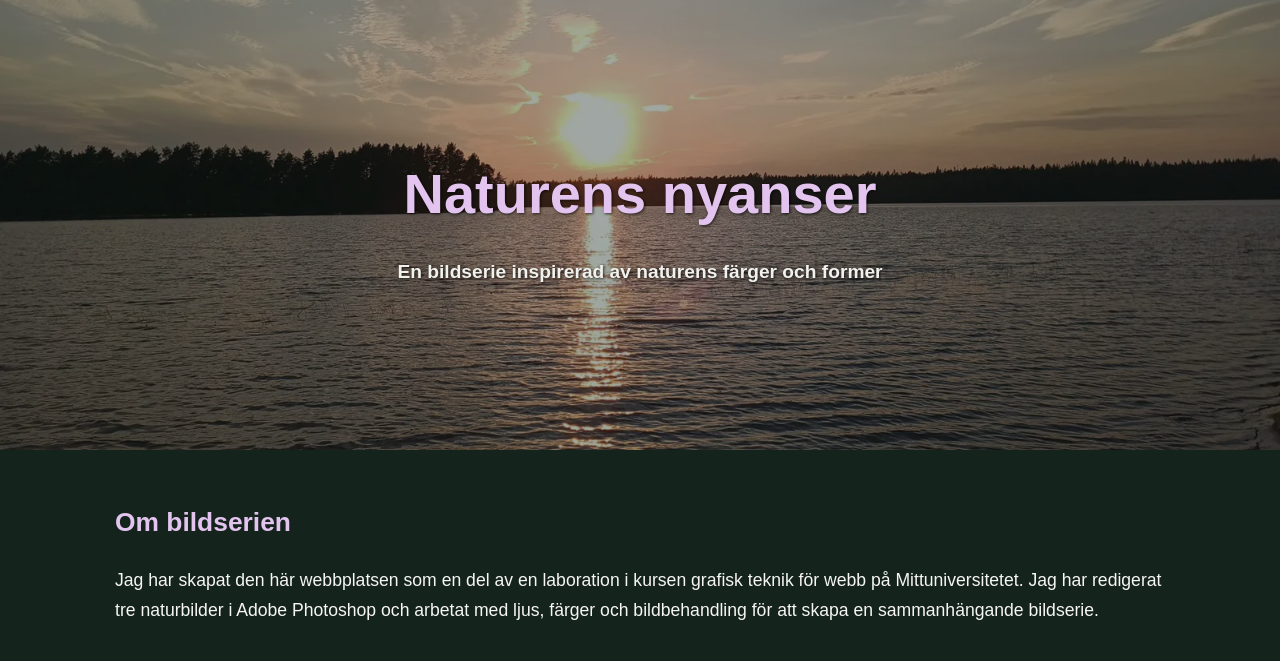
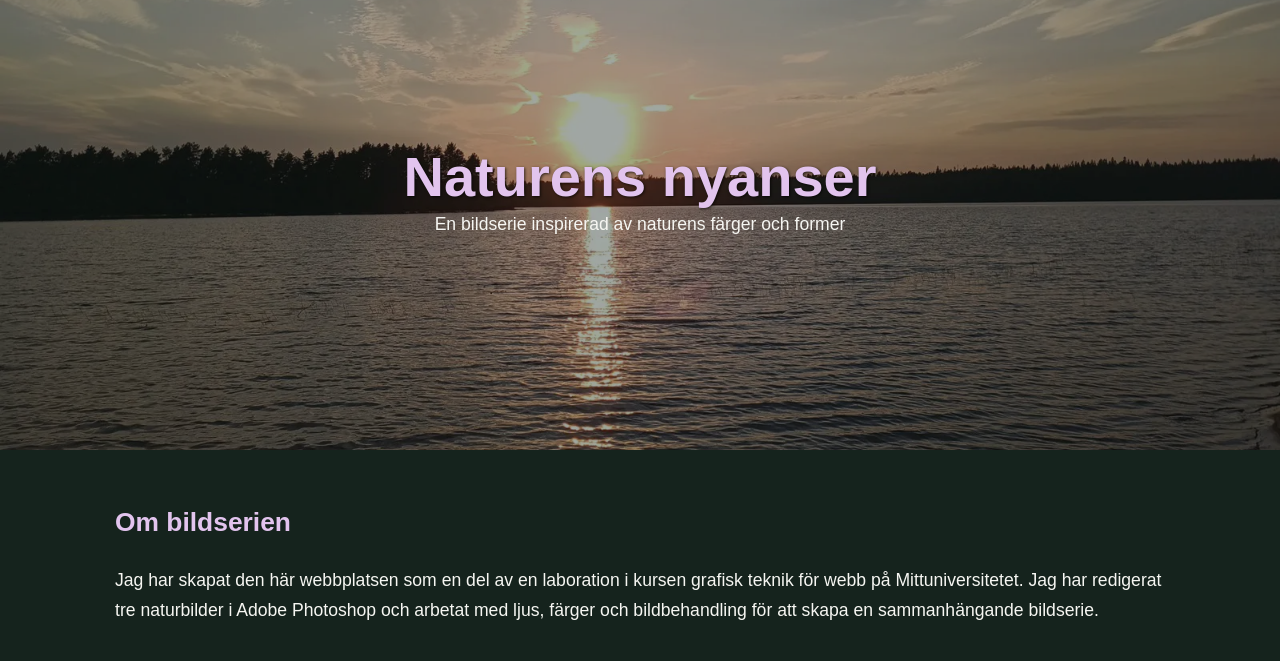
Before and after one commit to CobaltSyntaxLab/naturens-nyanser-optimerad, a plain HTML site: page index.html in a window 1280 px wide. Shown: the part 139-800 px from the top of the page. Drawn offline with Linux system fonts and the light colour scheme.

Commit message:
Justerade rubrikens och underrubrikens placering i hero-sektionen

```diff
--- a/css/style.css
+++ b/css/style.css
@@ -102,14 +102,22 @@ nav a[aria-current="page"] {
 }
 
 .hero-home h1 {
-  transform: translateY(5px); /* Flyttar rubriken uppåt eller nedåt */
+  position: absolute;
+  top: calc(49% - 15); /* Placerar rubriken vid vattenlinjen */
+  left: 50%;
+  transform: translate(-50%, -50%); /* Centrerar rubriken */
+  width: calc(100% - 40px);
 }
 
-.hero p {
-  font-size: 1.2rem;
-  font-weight: 600; /* Gör texten lite kraftigare */
-  color: #f1f1ed; /* Ljusare text */
-  text-shadow: 1px 1px 3px rgba(0, 0, 0, 0.7);
+.hero-home p {
+  position: absolute;
+  top: calc(
+    49% - 15 + clamp(36px, 7vw, 65px)
+  ); /* Underrubriken följer rubriken */
+  left: 50%;
+  transform: translateX(-50%);
+  width: calc(100% - 40px);
+  margin: 0;
 }
 
 /* Sidans innehåll */
```
